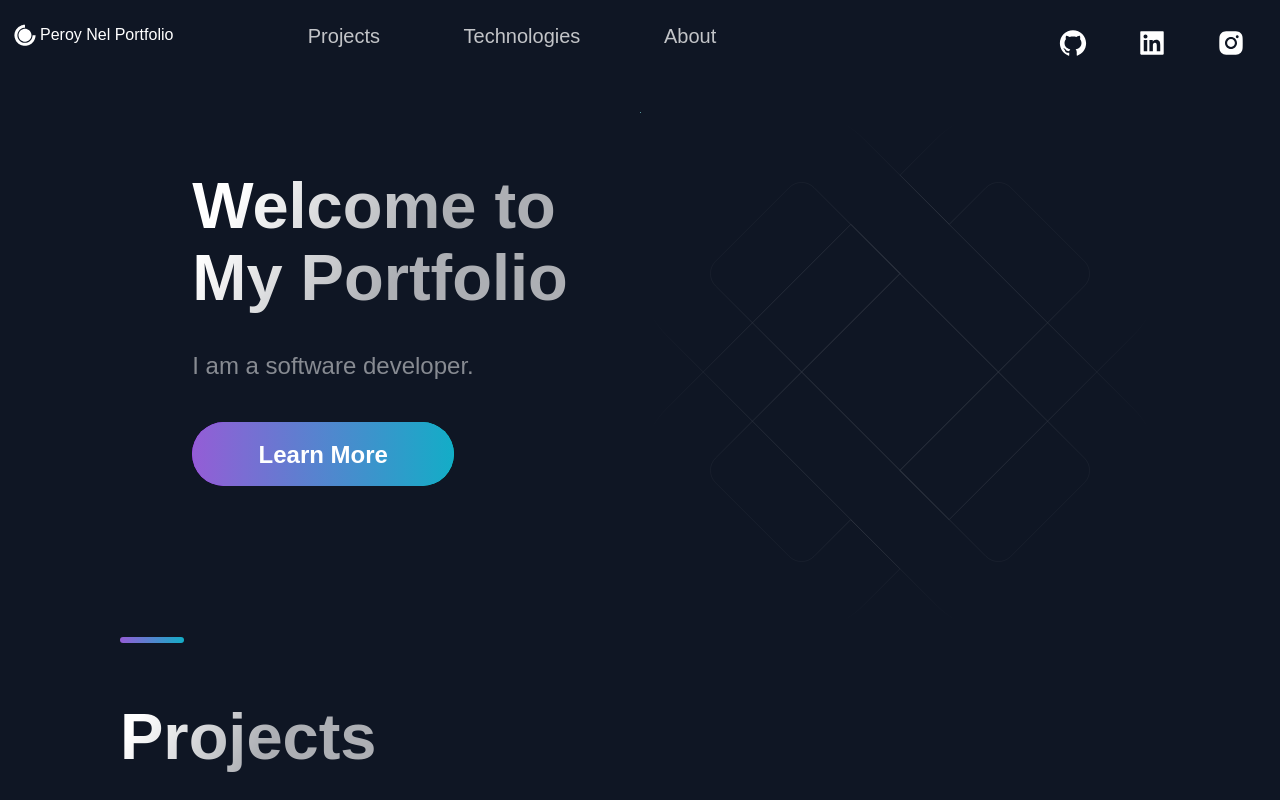
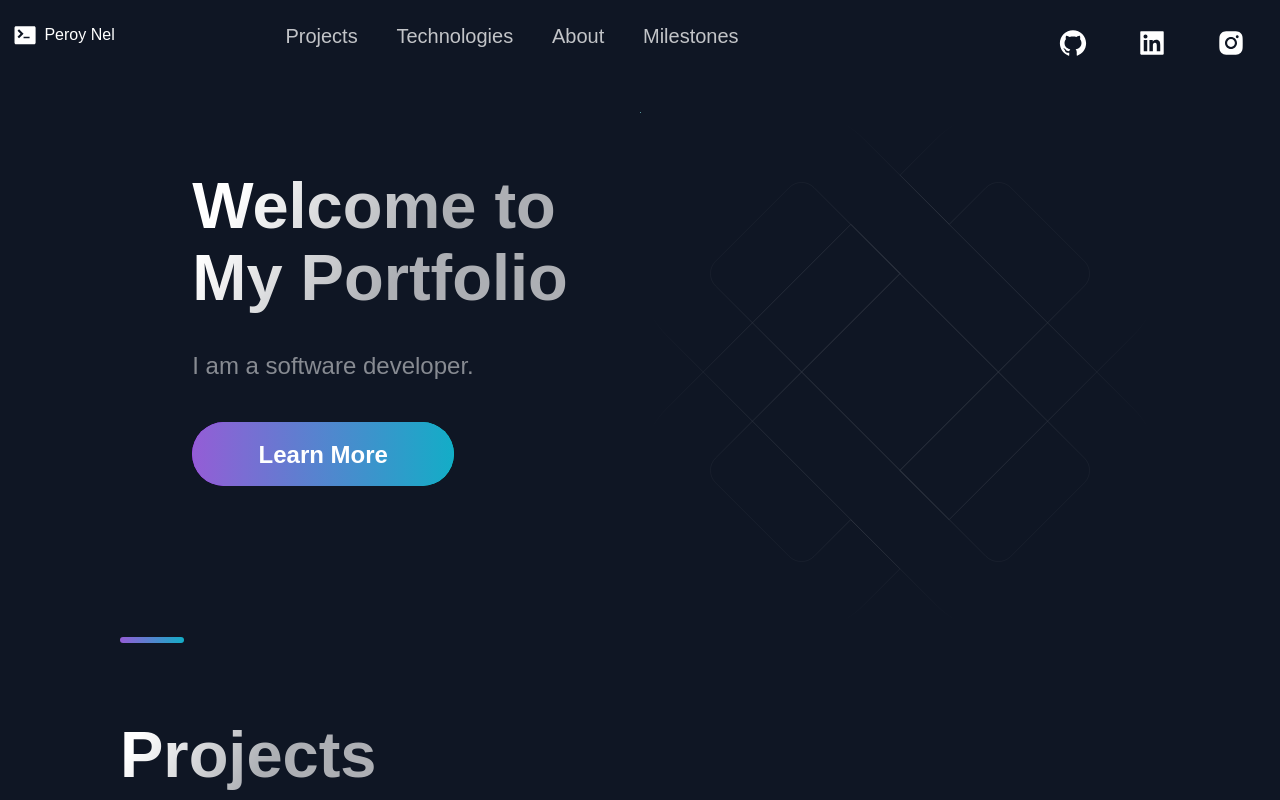
Before and after one commit to PeroyNel/peroy-nel-portfolio, a Next.js app: page / in a window 1280 px wide. Shown: the top 800 px of the page. Built offline with nearby package versions, Linux system fonts and the light colour scheme.

Commit message:
Section Updates
Fixed some issues regarding the sections.

```diff
--- a/src/components/Acomplishments/Acomplishments.js
+++ b/src/components/Acomplishments/Acomplishments.js
@@ -11,7 +11,13 @@ const data = [
 ];
 
 const Acomplishments = () => (
-  <Section>
+  <Section id="acomplishments">
+    <br />
+    <SectionDivider />
+    <br /><br /><br />
+    <SectionTitle>Milestones</SectionTitle>
+    <br />
+
     <Boxes>
       {data.map((card, index) => (
         <Box key={index}>
--- a/src/components/Header/Header.js
+++ b/src/components/Header/Header.js
@@ -1,7 +1,7 @@
 import Link from 'next/link';
 import React from 'react';
 import { AiFillGithub, AiFillInstagram, AiFillLinkedin } from 'react-icons/ai';
-import { DiCssdeck } from 'react-icons/di';
+import { DiTerminal } from 'react-icons/di';
 
 import { Container, Div1, Div2, Div3, NavLink, SocialIcons } from './HeaderStyles';
 
@@ -10,7 +10,7 @@ const Header = () =>  (
     <Div1>
       <Link href="/">
         <a style={{ display: "flex", alignItems: "center", color: 'white', marginBottom: '20px' }}>
-          <DiCssdeck size="3rem" /> <span>Peroy Nel Portfolio</span>
+          <DiTerminal size="3rem" />  <span>&nbsp;Peroy Nel</span>
 
         </a>
       </Link>
@@ -34,6 +34,12 @@ const Header = () =>  (
         </Link>
 
       </li>
+      <li>
+        <Link href="#acomplishments">
+          <NavLink>Milestones</NavLink>
+        </Link>
+
+      </li>
 
     </Div2>
     <Div3>
--- a/src/components/Projects/Projects.js
+++ b/src/components/Projects/Projects.js
@@ -21,7 +21,9 @@ const projectDemo = [{
 const Projects = () => (
   <Section nopadding id="projects">
     <SectionDivider />
+    <br />
     <SectionTitle main>Projects</SectionTitle>
+    <br />
     <GridContainer>
       {projects.map(({ id, image, title, description, tags, source, visit }) => (
         <BlogCard key={id}>
--- a/src/components/Technologies/Technologies.js
+++ b/src/components/Technologies/Technologies.js
@@ -5,9 +5,11 @@ import { List, ListContainer, ListItem, ListParagraph, ListTitle } from './Techn
 
 const Technologies = () =>  (
   <Section id="tech">
+    <br />
     <SectionDivider />
+    <br /><br /><br />
+    <SectionTitle>Technologies</SectionTitle>
     <br />
-    <SectionTitle>Technologies</SectionTitle>
     <SectionText>
       I have worked with a number of technologies related to web development. From Back-end To Design
     </SectionText>
--- a/src/components/TimeLine/TimeLine.js
+++ b/src/components/TimeLine/TimeLine.js
@@ -44,7 +44,11 @@ const Timeline = () => {
 
   return (
     <Section id="about">
+      <br />
+      <SectionDivider />
+      <br /><br /><br />
       <SectionTitle>About Me</SectionTitle>
+      <br />
       <SectionText>I am a 28 year old web developer from Cape Town, South Africa.</SectionText>
       <CarouselContainer ref={carouselRef} onScroll={handleScroll}>
         <>
@@ -125,7 +129,7 @@ const Timeline = () => {
 
       </CarouselButtons>
 
-      <SectionDivider />
+
 
     </Section>
   );
```
